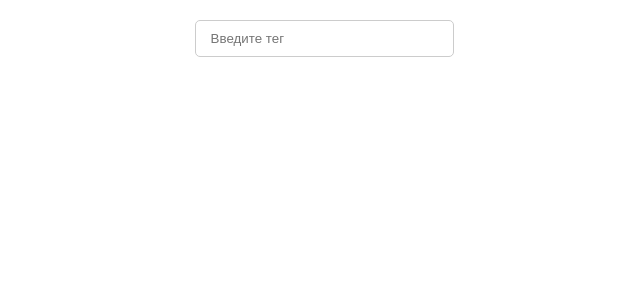
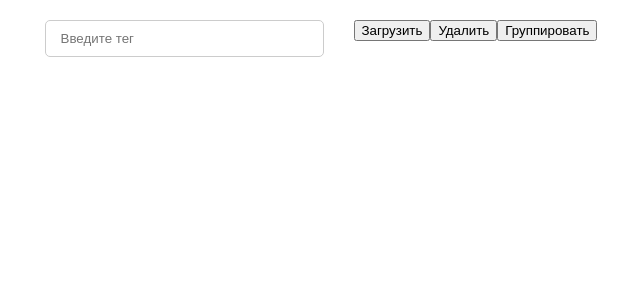
Before and after one commit to VShka/Images-catalog, an Angular app: page / in a window 1280 px wide. Shown: the top 300 px of the page, without its empty margins (319-959 px from the left). Built offline with nearby package versions, Linux system fonts and the light colour scheme.

Commit message:
Вернул шаблон в изначальный вид и поменял стили

```diff
--- a/src/app/app.component.html
+++ b/src/app/app.component.html
@@ -1,4 +1,4 @@
 <section class="container">
-  <app-form class="form__container"></app-form>
-
+  <app-form></app-form>
+  <app-button></app-button>
 </section>
--- a/src/app/app.component.scss
+++ b/src/app/app.component.scss
@@ -10,8 +10,4 @@ body {
 .container {
   @include displayFlex();
   margin: 20px 0;
-
-  .form__container {
-    width: 20%;
-  }
 }
--- a/src/app/button/button.component.html
+++ b/src/app/button/button.component.html
@@ -1 +1,5 @@
-<p>button works!</p>
+<section class="button__container">
+  <button class="button button_download">Загрузить</button>
+  <button class="button button_delete">Удалить</button>
+  <button class="button button_group">Группировать</button>
+</section>
--- a/src/app/form/form.component.html
+++ b/src/app/form/form.component.html
@@ -1,3 +1,4 @@
+
   <form class="form">
     <input
       type="text"
--- a/src/app/form/form.component.scss
+++ b/src/app/form/form.component.scss
@@ -1,7 +1,14 @@
-.form__input {
-  width: 90%;
-  padding: 10px 15px;
-  border: 1px solid rgba($color: #ccc, $alpha: 1);
-  border-radius: 5px;
-  outline: none;
+
+.form {
+  width: 100%;
+  margin-right: 100px;
+
+  .form__input {
+    width: 80%;
+    padding: 10px 15px;
+    border: 1px solid rgba($color: #ccc, $alpha: 1);
+    border-radius: 5px;
+    outline: none;
+  }
+
 }
```
Lines whose indentation alone changed are shown as unchanged.
